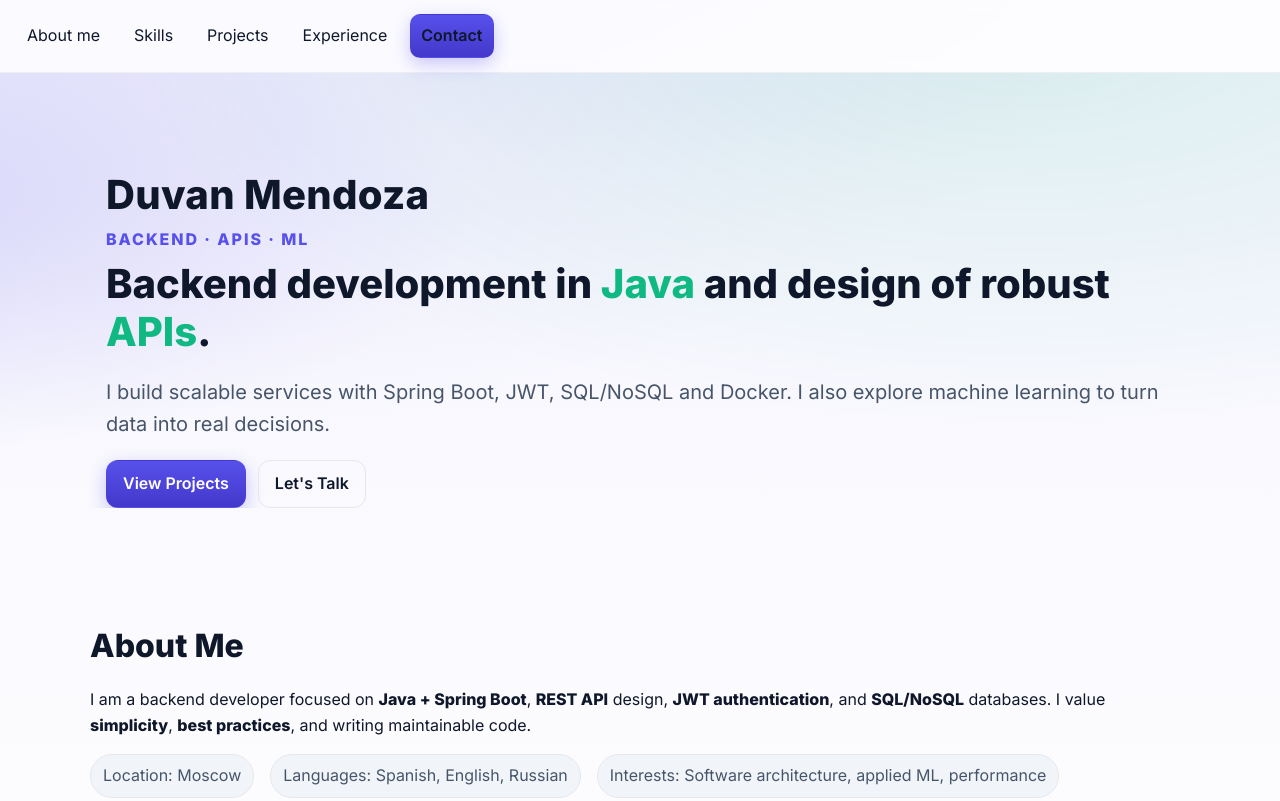
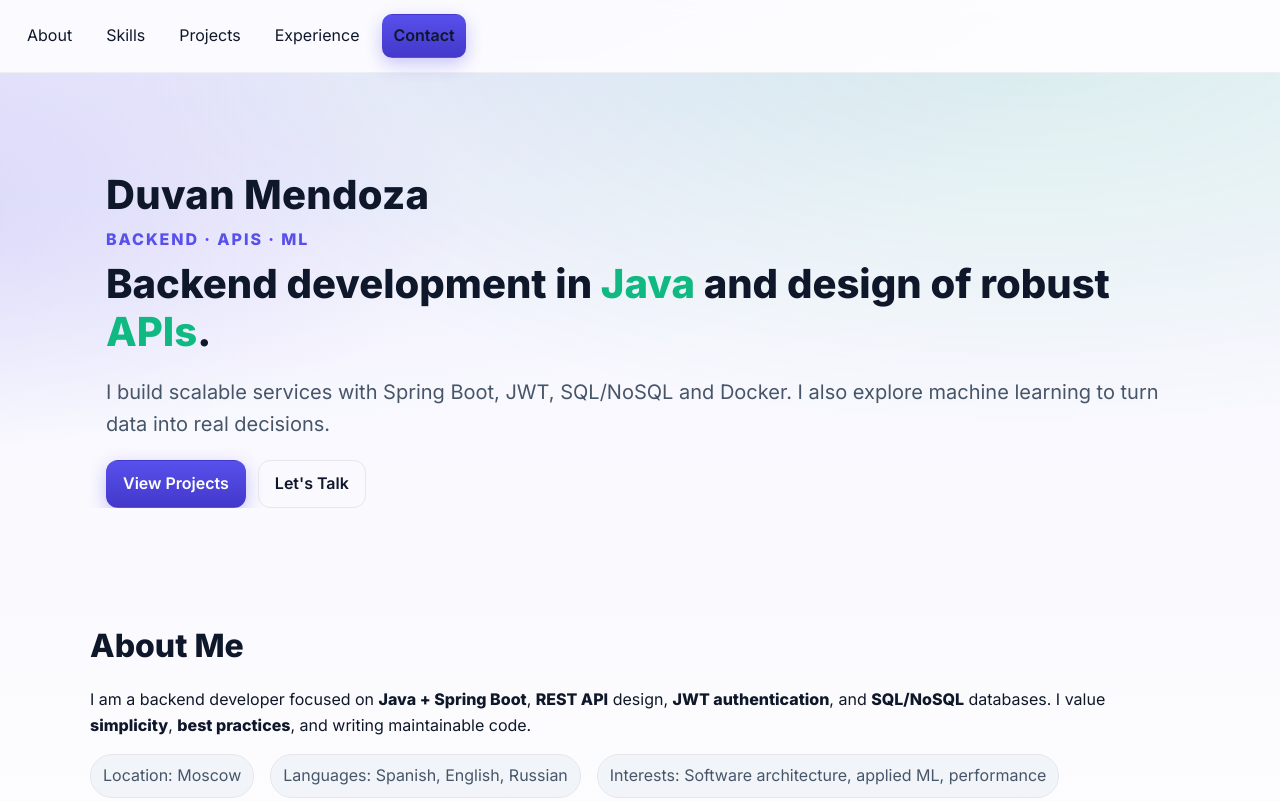
Before and after one commit to Duvi-D/Cv_pp, a plain HTML site: page index.html in a window 1280 px wide. Shown: the top 801 px of the page. Drawn offline with Linux system fonts and the light colour scheme.

Commit message:
Borrando

```diff
--- a/index.html
+++ b/index.html
@@ -14,7 +14,7 @@
   <header class="site-header">
     <!--<a href="#" class="brand">Duvan Mendoza</a>-->
     <nav class="nav">
-      <a href="#about">About me</a>
+      <a href="#about">About</a>
       <a href="#skills">Skills</a>
       <a href="#projects">Projects</a>
       <a href="#experience">Experience</a>
```
